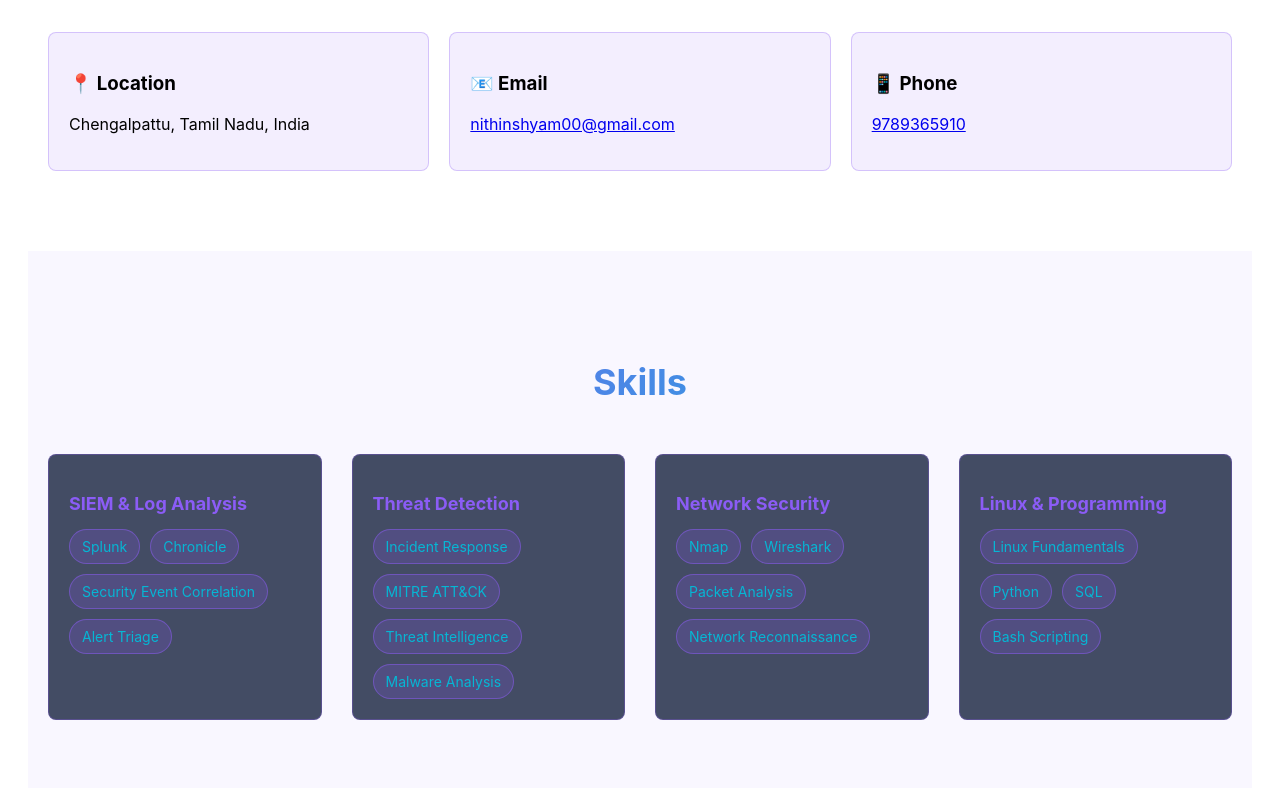
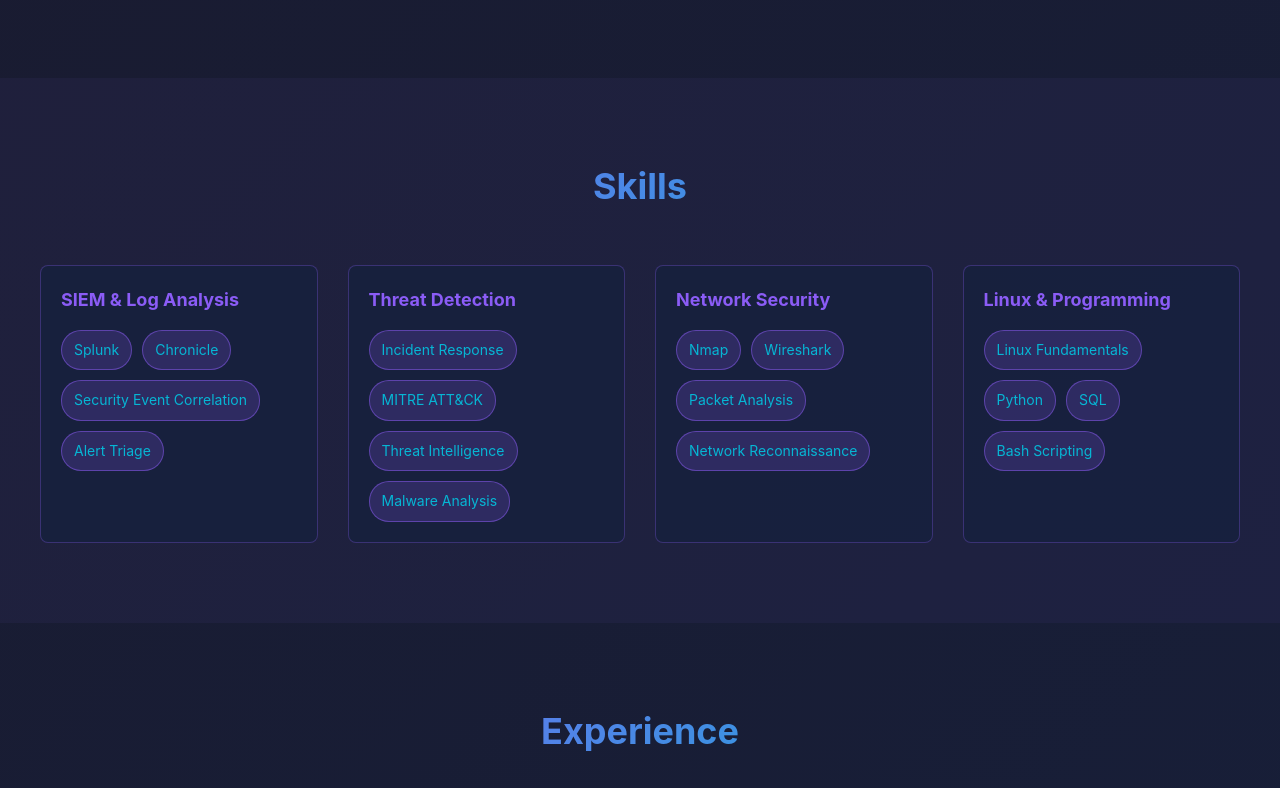
Before and after one commit to nithinshyam33/nithin-portfolio, a Next.js app: page / in a window 1280 px wide. Shown: the part 1152-1940 px from the top of the page. Built offline with nearby package versions, Linux system fonts and the light colour scheme.

Commit message:
Refactor global styles and improve responsiveness

```diff
--- a/styles/globals.css
+++ b/styles/globals.css
@@ -1,34 +1,100 @@
-.root {
-  --color-bg: #1a1a1a;
-  --color-text: #e0e0e0;
-  --color-primary: #6a0dad; /* purple */
-  --color-secondary: #00bcd4; /* cyan */
+* {
+  margin: 0;
+  padding: 0;
+  box-sizing: border-box;
+}
+
+html {
+  scroll-behavior: smooth;
 }
 
 body {
-  background-color: var(--color-bg);
-  color: var(--color-text);
-  font-family: -apple-system, BlinkMacSystemFont, 'Segoe UI', Roboto, 'Helvetica Neue', Arial, sans-serif;
-  transition: background-color 0.3s, color 0.3s;
+  font-family: -apple-system, BlinkMacSystemFont, 'Segoe UI', Roboto, Oxygen, Ubuntu, Cantarell, sans-serif;
+  background: linear-gradient(135deg, #1a1a2e 0%, #16213e 100%);
+  color: #e0e0e0;
+  line-height: 1.6;
+  transition: background 0.3s ease, color 0.3s ease;
 }
 
+body.light-mode {
+  background: linear-gradient(135deg, #f5f5f7 0%, #ffffff 100%);
+  color: #1a1a1a;
+}
+
+main {
+  overflow-x: hidden;
+}
+
+/* Scrollbar Styling */
+::-webkit-scrollbar {
+  width: 10px;
+}
+
+::-webkit-scrollbar-track {
+  background: rgba(139, 92, 246, 0.1);
+}
+
+::-webkit-scrollbar-thumb {
+  background: #8b5cf6;
+  border-radius: 5px;
+}
+
+::-webkit-scrollbar-thumb:hover {
+  background: #06b6d4;
+}
+
+/* Selection */
+::selection {
+  background: #8b5cf6;
+  color: white;
+}
+
+/* Links */
+a {
+  color: #8b5cf6;
+  text-decoration: none;
+  transition: color 0.3s ease;
+}
+
+a:hover {
+  color: #06b6d4;
+}
+
+/* Buttons */
+button {
+  font-family: inherit;
+  cursor: pointer;
+  transition: all 0.3s ease;
+}
+
+button:hover {
+  transform: translateY(-2px);
+}
+
+/* Input Fields */
+input, textarea {
+  font-family: inherit;
+  border: 1px solid rgba(139, 92, 246, 0.3);
+  background: rgba(139, 92, 246, 0.05);
+  color: #e0e0e0;
+  padding: 10px;
+  border-radius: 6px;
+  transition: all 0.3s ease;
+}
+
+input:focus, textarea:focus {
+  outline: none;
+  border-color: #8b5cf6;
+  box-shadow: 0 0 0 3px rgba(139, 92, 246, 0.1);
+}
+
+/* Responsive */
 @media (max-width: 768px) {
   body {
-    padding: 10px;
+    font-size: 14px;
   }
+
+  h1 { font-size: 28px; }
+  h2 { font-size: 24px; }
+  h3 { font-size: 20px; }
 }
-
-/* Dark Mode Styles */
-@media (prefers-color-scheme: dark) {
-  body {
-    background-color: var(--color-bg);
-    color: var(--color-text);
-  }
-}
-
-/* Responsive Design */
-@media (min-width: 769px) {
-  body {
-    padding: 20px;
-  }
-}
```
